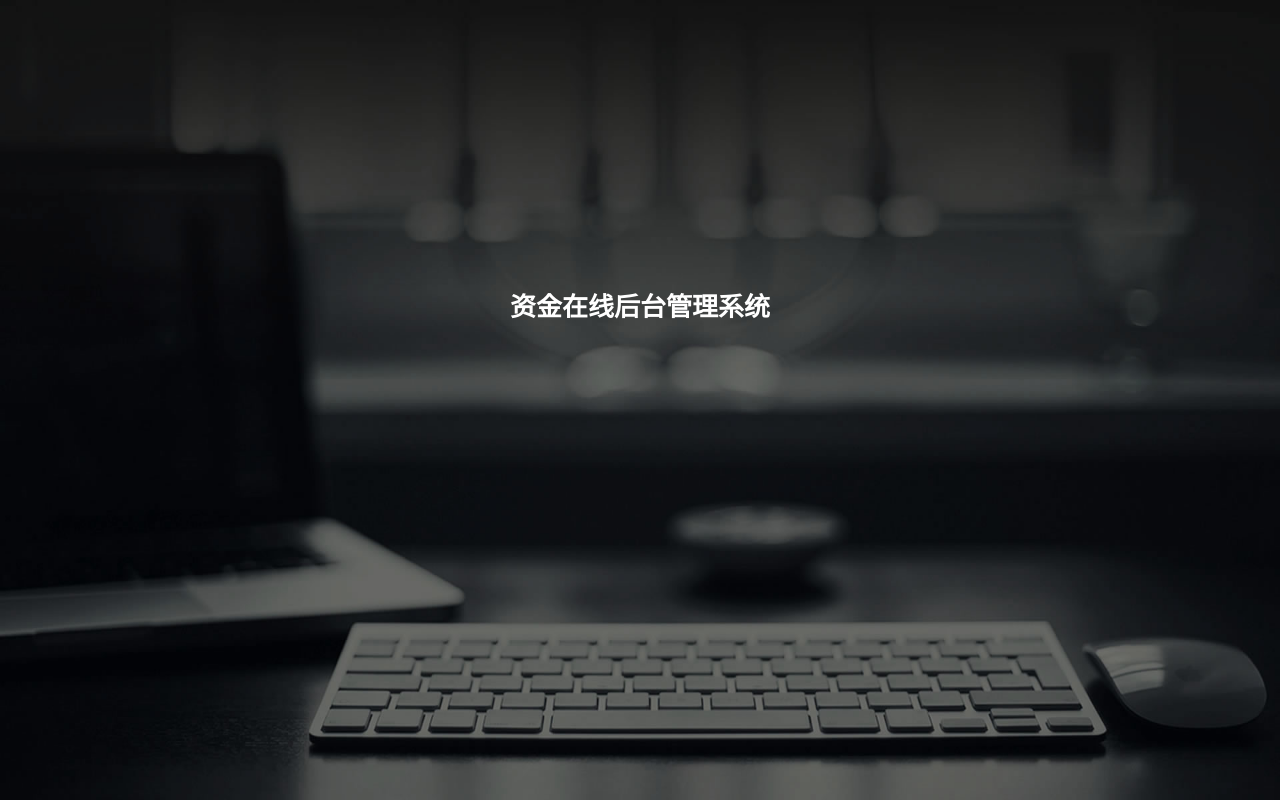
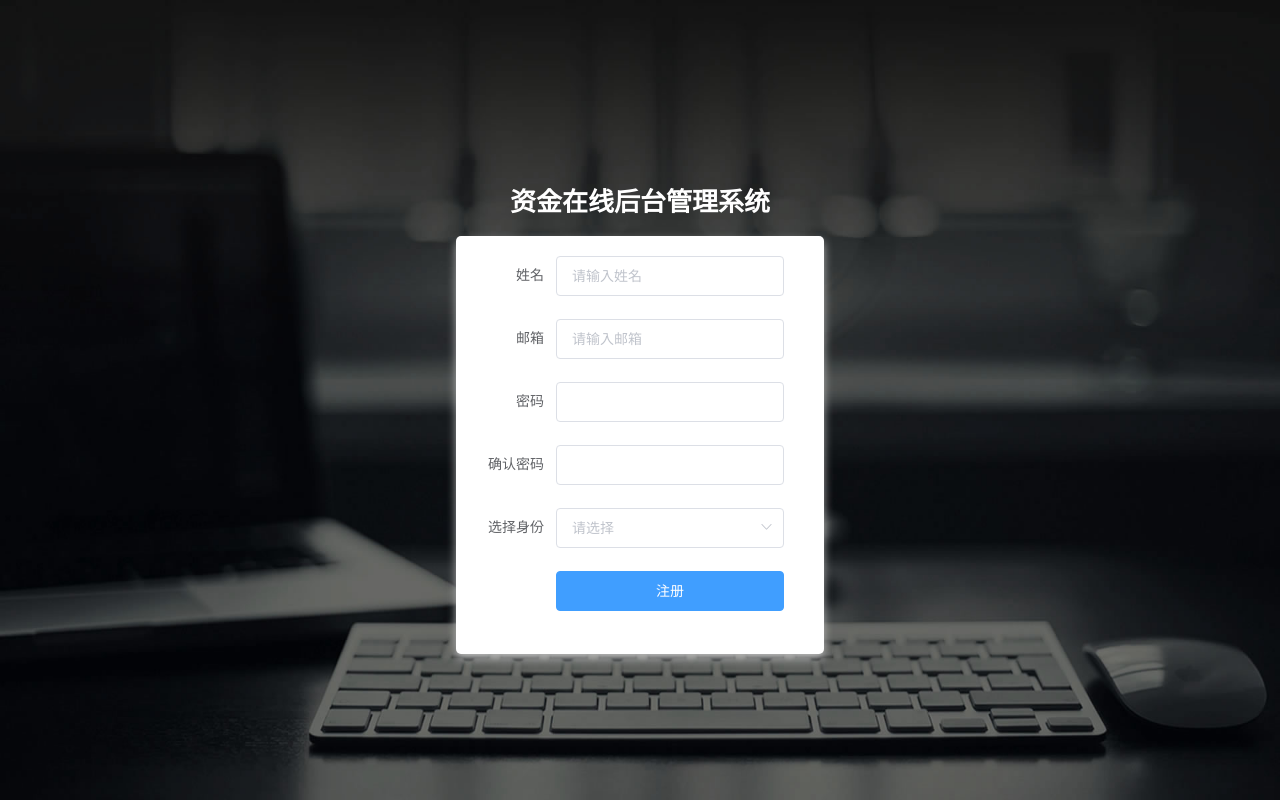
Before and after one commit to wxyzcctv/found-project, a Vue app in the folder client/: page /register in a window 1280 px wide. Built offline with nearby package versions, Linux system fonts and the light colour scheme.

Commit message:
开发注册页面样式

```diff
--- a/client/src/views/Register.vue
+++ b/client/src/views/Register.vue
@@ -3,6 +3,60 @@
 		<section class="form_container">
 			<div class="manage_tip">
 				<span class="title">资金在线后台管理系统</span>
+				<el-form
+					:model="registerUser"
+					:rules="rules"
+					ref="registerForm"
+					label-width="80px"
+					class="registerForm"
+				>
+					<el-form-item label="姓名" prop="name">
+						<el-input
+							v-model="registerUser.name"
+							placeholder="请输入姓名"
+						></el-input>
+					</el-form-item>
+					<el-form-item label="邮箱" prop="email">
+						<el-input
+							v-model="registerUser.email"
+							placeholder="请输入邮箱"
+						></el-input>
+					</el-form-item>
+					<el-form-item label="密码" prop="password">
+						<el-input
+							type="password"
+							v-model="registerUser.password"
+						></el-input>
+					</el-form-item>
+					<el-form-item label="确认密码" prop="password2">
+						<el-input
+							type="password"
+							v-model="registerUser.password2"
+						></el-input>
+					</el-form-item>
+					<el-form-item label="选择身份" prop="identity">
+						<el-select
+							v-model="registerUser.identity"
+							placeholder="请选择"
+						>
+							<el-option
+								v-for="item in identityList"
+								:key="item.value"
+								:label="item.label"
+								:value="item.value"
+							>
+							</el-option>
+						</el-select>
+					</el-form-item>
+					<el-form-item>
+						<el-button
+							type="primary"
+							class="submit_btn"
+							@click="submitForm('registerForm')"
+							>注册</el-button
+						>
+					</el-form-item>
+				</el-form>
 			</div>
 		</section>
 	</div>
@@ -12,6 +66,28 @@
 export default {
 	name: "register",
 	components: {},
+	data() {
+		return {
+			registerUser: {
+				name: "",
+				email: "",
+				password: "",
+				password2: "",
+				identity: "",
+			},
+			identityList: [
+				{
+					value: "manager",
+					label: "管理员",
+				},
+				{
+					value: "employee",
+					label: "员工",
+				},
+			],
+			rules: [],
+		};
+	},
 };
 </script>
 
@@ -24,7 +100,7 @@ export default {
 	background-size: 100% 100%;
 }
 .form_container {
-	height: 210px;
+	height: 420px;
 	position: absolute;
 	top: 50%;
 	left: 50%;
@@ -39,6 +115,16 @@ export default {
 			font-size: 26px;
 			color: #fff;
 		}
+		.registerForm {
+			margin-top: 20px;
+			background-color: #fff;
+			padding: 20px 40px 20px 20px;
+			border-radius: 5px;
+			box-shadow: 0 5px 10px #cccc;
+		}
+		.submit_btn {
+			width: 100%;
+		}
 	}
 }
 </style>
```
